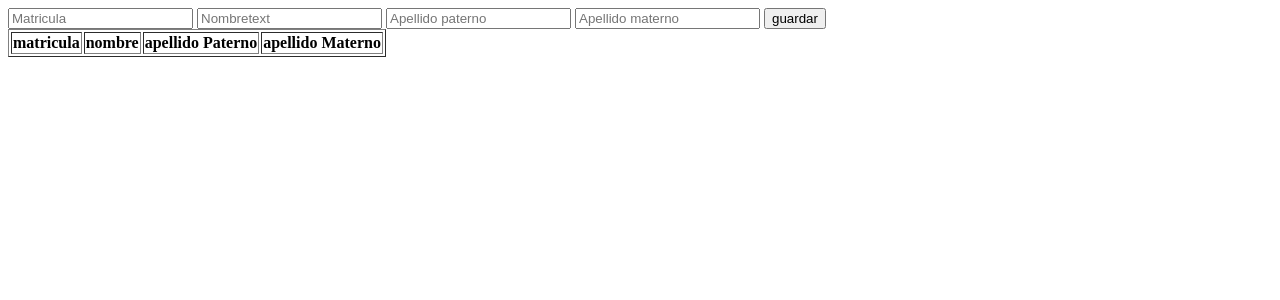
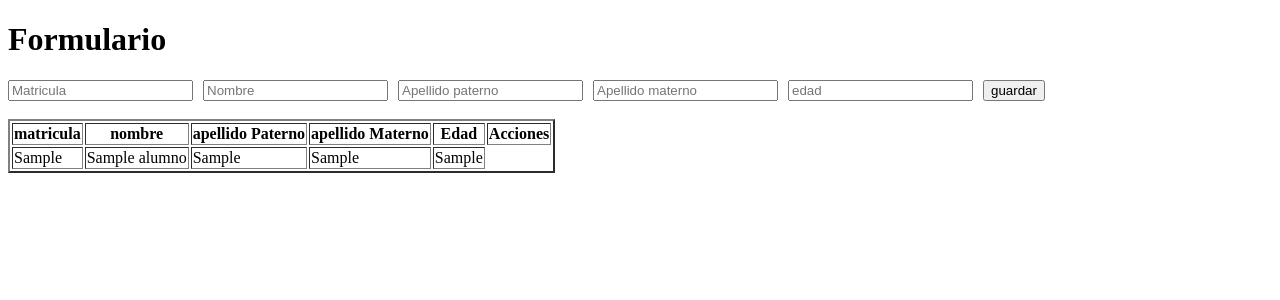
Before and after one commit to omi0325/APP_WEB, a PHP site: page /CRUD/alumnos.php in a window 1280 px wide. Shown: the top 300 px of the page. Run offline with PHP 8.4, Linux system fonts and the light colour scheme; tables that the repository leaves empty or names only in its code hold one stand-in row (values such as "Sample post"); lists and menus that the app fills with data are empty.

Commit message:
realizar un formulario y se agrega a la base de datos

```diff
--- a/CRUD/alumnos.php
+++ b/CRUD/alumnos.php
@@ -15,20 +15,46 @@ $query=mysqli_query($con,$sql);
     <title>alumnos</title>
 </head>
 <body>
-    <form action="guardar.php" >
-        <input type="int" name="Matricula" placeholder="Matricula">
-        <input type="text" name="Nombre" placeholder="Nombretext">
-        <input type="text" name="Apellido paterno" placeholder="Apellido paterno">
-        <input type="text" name="Apellido materno" placeholder="Apellido materno">
-        <button>guardar</button>
+    <h1>Formulario</h1>
+    <form action="insertar.php" method="POST">
+        <div style="display: flex; gap: 10px;">
+            <input type="int" class="form-control" name="matricula" placeholder="Matricula">
+            <input type="text" class="form-control" name="nombre" placeholder="Nombre">
+            <input type="text" class="form-control" name="apellido_p" placeholder="Apellido paterno">
+            <input type="text" class="form-control" name="apellido_m" placeholder="Apellido materno">
+            <input type="text" class="form-control" name="edad" placeholder="edad">
+            <button type="submit">guardar</button>
+        </div>
     </form>
-    <table border="1">
+    <br>
+    <div class="tabla" >
+        <thead>
+            <table border="2">
                 <tr>
                     <th>matricula</th>
                     <th>nombre</th>
                     <th>apellido Paterno</th>
                     <th>apellido Materno</th>
+                    <th>Edad</th>
+                    <th>Acciones</th>
                 </tr>
+        </thead>
+        <tbody>
+            <?php
+            while ($row=mysqli_fetch_array($query)){
+            ?>
+            <tr>
+                <td><?php echo $row['matricula']?></td>
+                <td><?php echo $row['nombre']?></td>
+                <td><?php echo $row['apellido_p']?></td>
+                <td><?php echo $row['apellido_m']?></td>
+                <td><?php echo $row['edad']?></td>
+            </tr>
+            <?php
+            }
+            ?>
+        </tbody>
             </table>
+    </div>
 </body>
 </html>
```
Also changed, not shown: CRUD/insertar.php (+22 -0 lines), Manual.html (added, +8 -0 lines). Lines whose indentation alone changed are shown as unchanged.
